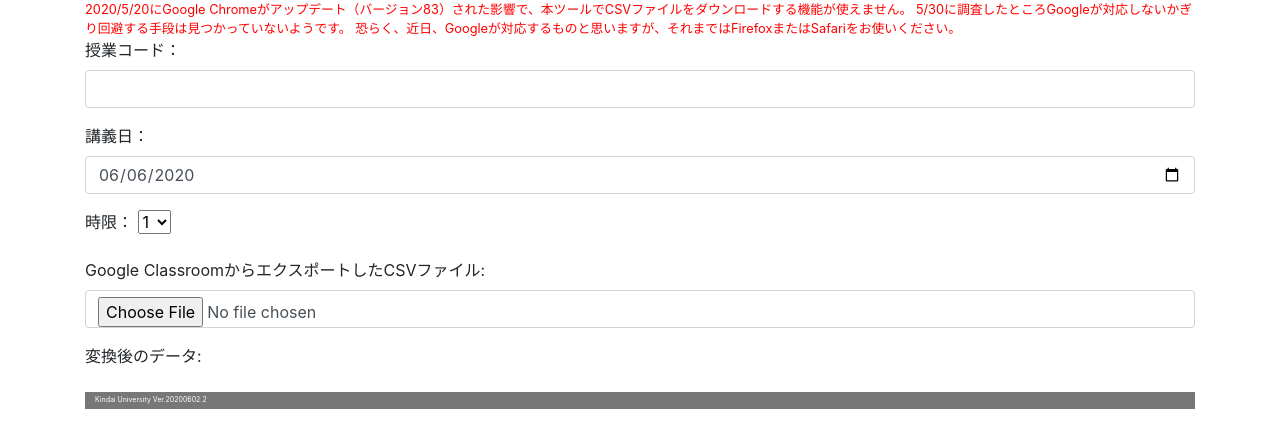
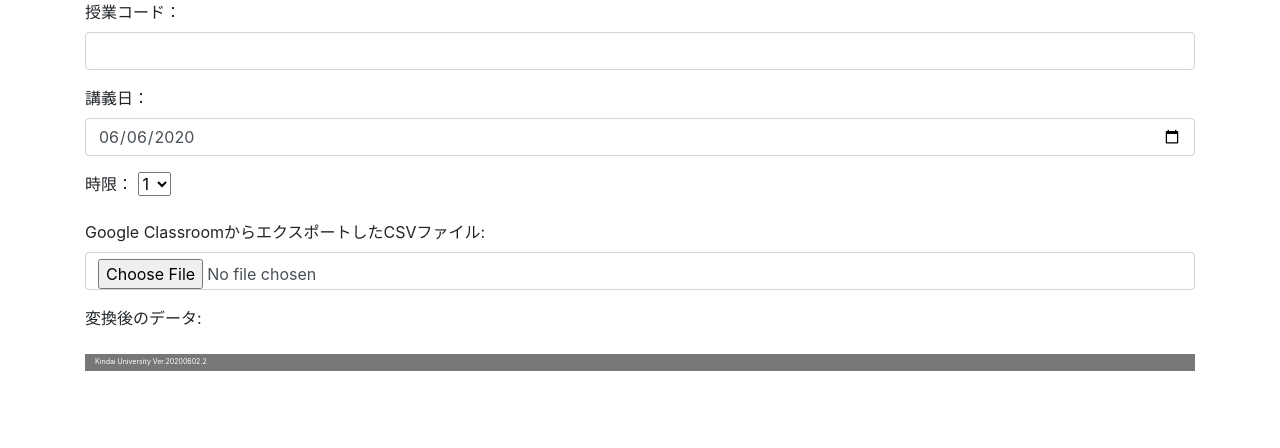
Before and after one commit to takahashilabo/gc2unipa, a plain HTML site: page index.html in a window 1280 px wide. Drawn offline with nearby package versions, Linux system fonts and the light colour scheme.

Commit message:
remove warning messages

```diff
--- a/index.html
+++ b/index.html
@@ -9,11 +9,6 @@
     </head>
     <body>
         <div class="container">
-
-        <div style="font-size:80%;color:red;">2020/5/20にGoogle Chromeがアップデート（バージョン83）された影響で、本ツールでCSVファイルをダウンロードする機能が使えません。
-        5/30に調査したところGoogleが対応しないかぎり回避する手段は見つかっていないようです。
-        恐らく、近日、Googleが対応するものと思いますが、それまではFirefoxまたはSafariをお使いください。
-        </div>
 
         <div class="form-group">
             <label for="class_id">授業コード：</label>
@@ -48,7 +43,6 @@
         </div>
 
         <script src="gc2unipa.js"></script>
-        <?!= HtmlService.createHtmlOutputFromFile('js').getContent(); ?>
         <script src="https://code.jquery.com/jquery-3.3.1.slim.min.js" integrity="sha384-q8i/X+965DzO0rT7abK41JStQIAqVgRVzpbzo5smXKp4YfRvH+8abtTE1Pi6jizo" crossorigin="anonymous"></script>
         <script src="https://cdnjs.cloudflare.com/ajax/libs/popper.js/1.14.6/umd/popper.min.js" integrity="sha384-wHAiFfRlMFy6i5SRaxvfOCifBUQy1xHdJ/yoi7FRNXMRBu5WHdZYu1hA6ZOblgut" crossorigin="anonymous"></script>
         <script src="https://stackpath.bootstrapcdn.com/bootstrap/4.2.1/js/bootstrap.min.js" integrity="sha384-B0UglyR+jN6CkvvICOB2joaf5I4l3gm9GU6Hc1og6Ls7i6U/mkkaduKaBhlAXv9k" crossorigin="anonymous"></script>
```
